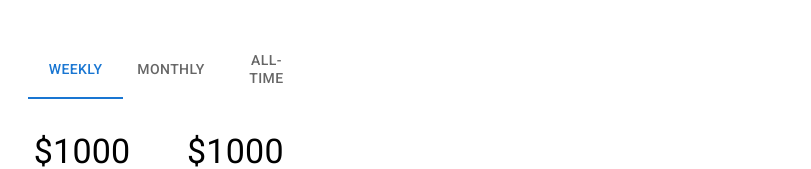
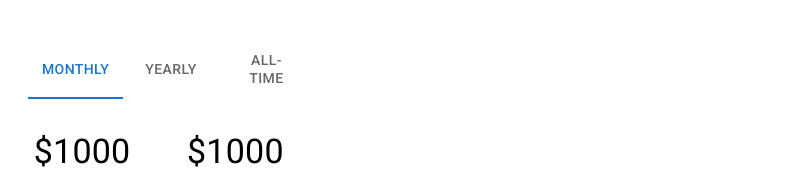
Before and after one commit to teck157713/AngelHack_App, a React (Vite) app: page / in a window 1280 px wide. Shown: the top 169 px of the page, without its empty margins (469-1280 px from the left). Built offline with nearby package versions, Linux system fonts and the light colour scheme; no server answers; sample sign-in values are in the browser's storage.

Commit message:
Changed timeframe to monthly and yearly

```diff
--- a/src/pages/Home.tsx
+++ b/src/pages/Home.tsx
@@ -52,8 +52,8 @@ export function Home() {
                     sx={{
                         textDecoration: "none"
                     }}>
-                    <Tab label="Weekly" />
                     <Tab label="Monthly" />
+                    <Tab label="Yearly" />
                     <Tab label="All-Time" />
                 </Tabs>
                 <Stack
```
